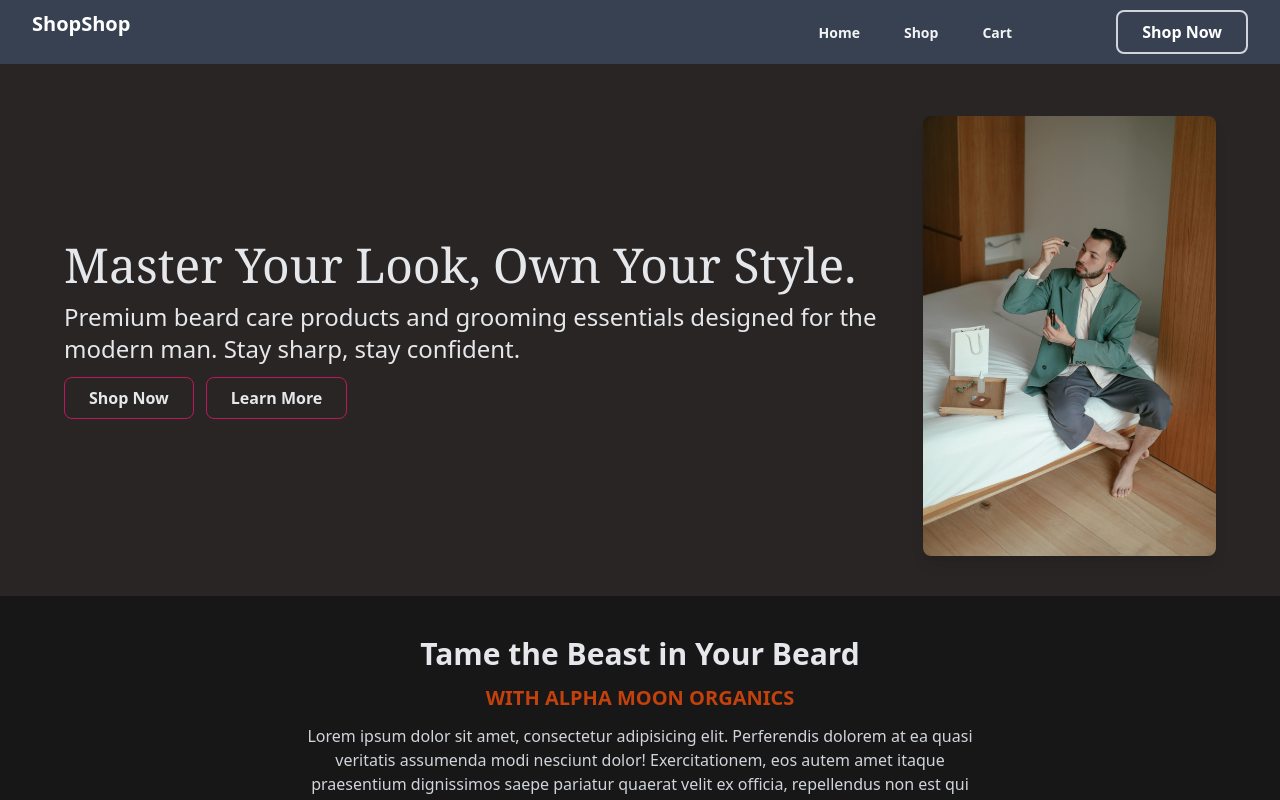
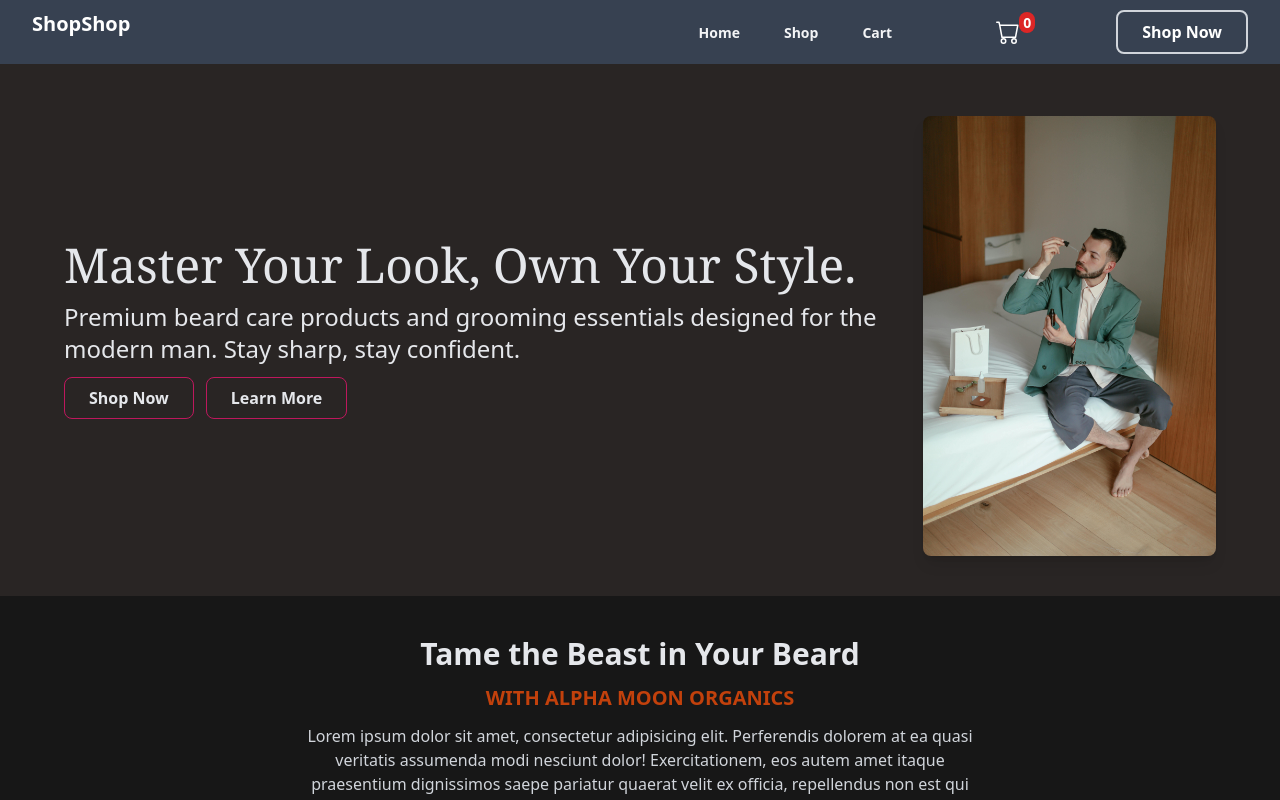
Before and after one commit to shahidafridi-321/Shoping-cart, a React (Vite) app: page / in a window 1280 px wide. Shown: the top 800 px of the page. Built offline with nearby package versions, Linux system fonts and the light colour scheme; no server answers.

Commit message:
Render Carticon component

```diff
--- a/src/components/Navbar.jsx
+++ b/src/components/Navbar.jsx
@@ -3,6 +3,8 @@ import React, { useState } from "react";
 import { NavBarItem } from "./NavBarItem";
 import { Button } from "./Button";
 import { Link } from "react-router-dom";
+import { Carticon } from "./Carticon";
+
 export const Navbar = () => {
 	const [isOpen, setIsOpen] = useState(false);
 
@@ -27,6 +29,9 @@ export const Navbar = () => {
 								classes="flex gap-5 ml-10 items-baseline space-x-2"
 								itemsStyles={navBarItemsClassess}
 							/>
+							<Link to="/cart">
+								<Carticon />
+							</Link>
 							<Link to="/shop">
 								<Button
 									text="Shop Now"
```
